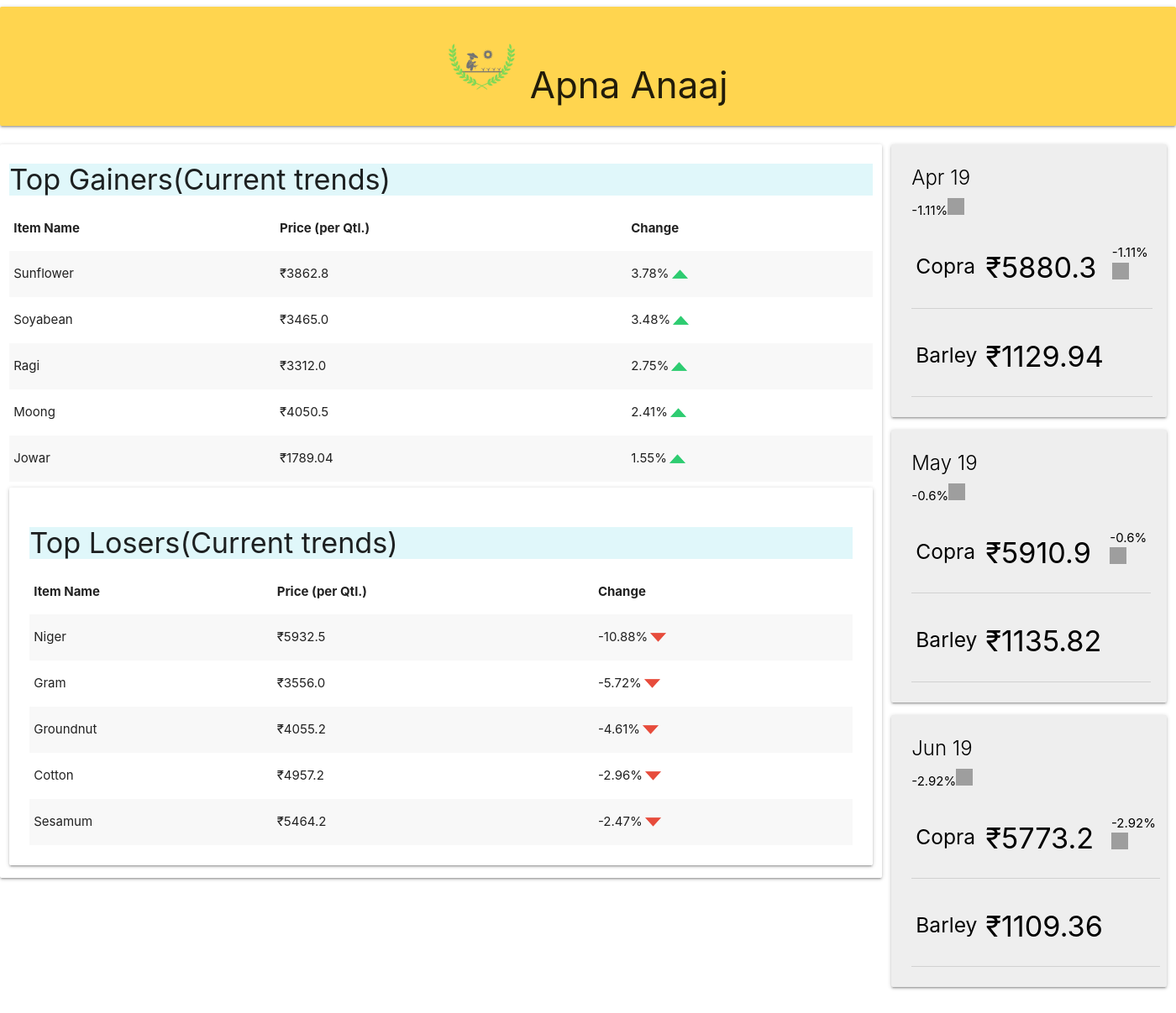
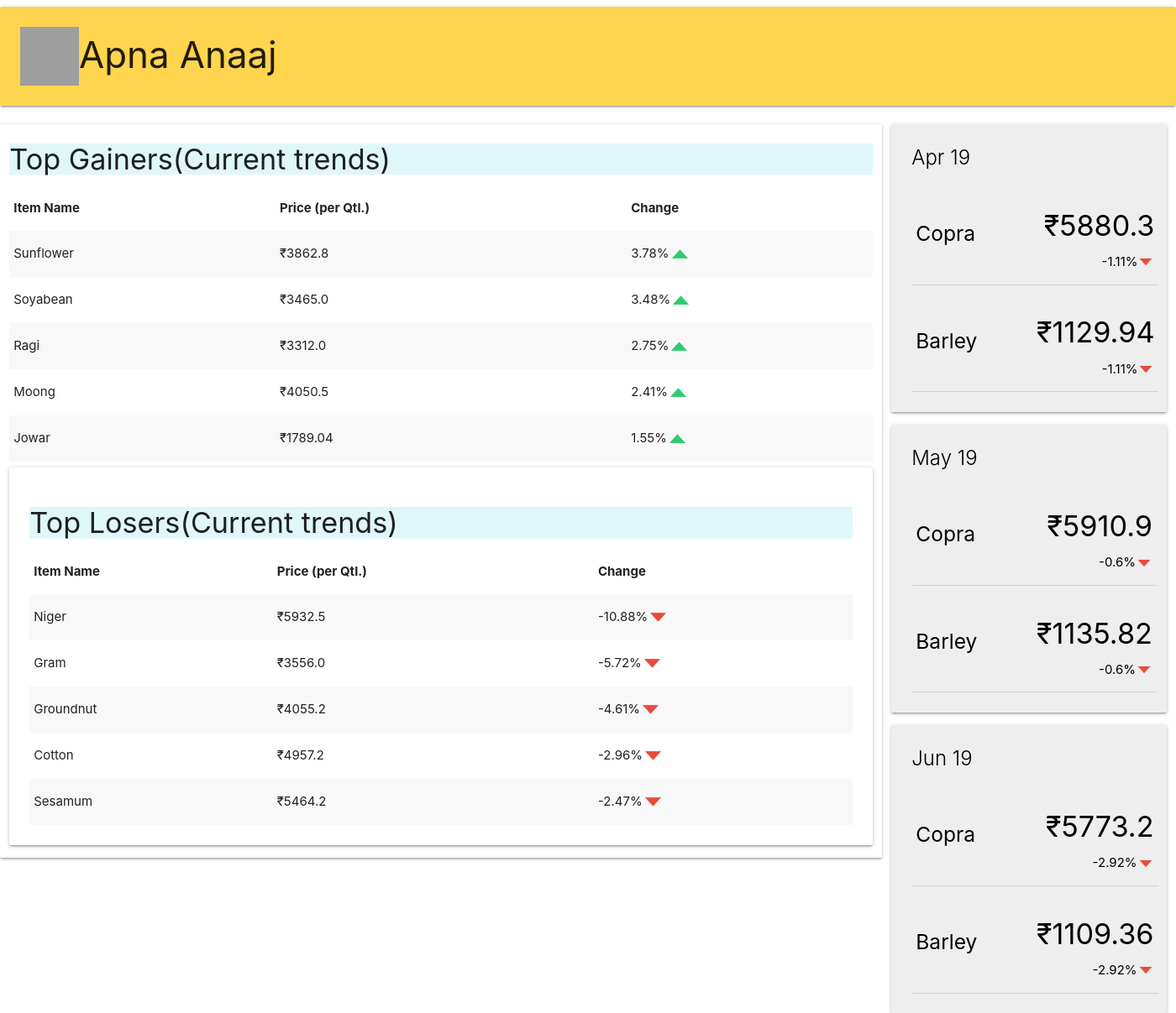
Before and after one commit to rahuldkjain/Crop_Prediction, a Flask app: page / in a window 1400 px wide; the page is wider, and only the part inside the window is pictured. Shown: the top 1207 px of that part at 84% size. Run offline with Flask 2, Linux system fonts and the light colour scheme; grey boxes are pictures that could not be loaded.

Commit message:
Updated Index

```diff
--- a/templates/index.html
+++ b/templates/index.html
@@ -17,7 +17,7 @@
 </head>
 <body class="main">
   <div>
-  <h3 class="card-panel #ffd54f amber lighten-2 center"><img src="/static/Logo.png" height="85px" width="85px" >  Apna Anaaj</h3>
+  <h3 class="card-panel #ffd54f amber lighten-2 center valign-wrapper center"><img src="../static/images/Logo.png" height="70px" width="70px">Apna Anaaj</h3>
     <div class="row">
     <div class="card-panel col s9">
       <h4 class=" #e0f7fa cyan lighten-5">Top Gainers(Current trends)</h4>
@@ -68,20 +68,21 @@
       <div class="card grey lighten-3">
         <div class="card-content black-text">
            <span class="card-title" id="time">{{item[0]}}</span>
-          <table>
+          <table class="valign-wrapper">
             <tr>
               <td><h5 id="crop1">{{item[1]}}</h5></td>
-              <td>
-                  <h4 id="price1">₹{{item[2]}}</h4></td>
-                <td>
-                <p id="pos-change">{{item[3]}}%<img src="https://img.icons8.com/color/48/000000/sort-up.png" height="20" width="20" style="{margin-left: 5;}"></p>
+                <td>&nbsp;&nbsp;&nbsp;&nbsp;&nbsp;&nbsp;&nbsp;&nbsp;&nbsp;&nbsp;&nbsp;&nbsp;</td>
+              <td class="right">
+                  <h4 id="price1">₹{{item[2]}}</h4>
+              <p id="pos-change" class="valign-wrapper right">{{item[3]}}%<img src="../static/loss-icon.png" height="20" width="20" style="{margin-left: 5;}"></p></td>
 
-              </td>
             </tr>
             <tr>
               <td><h5 id="crop2">{{item[4]}}</h5></td>
-              <td><h4 id="price2">₹{{item[5]}}</h4></td>
-              <p id="neg-change">{{item[6]}}%<img src="https://img.icons8.com/color/48/000000/sort-down.png" height="20" width="20" style="{margin-left: 5;}"></p>
+                <td>&nbsp;&nbsp;&nbsp;&nbsp;&nbsp;&nbsp;&nbsp;&nbsp;&nbsp;&nbsp;&nbsp;&nbsp;</td>
+              <td class="right"><h4 id="price2">₹{{item[5]}}</h4>
+              <p id="neg-change" class="valign-wrapper right">{{item[6]}}%<img src="../static/loss-icon.png" height="20" width="20" style="{margin-left: 5;}"></p>
+                </td>
             </tr>
           </table>
 
```
